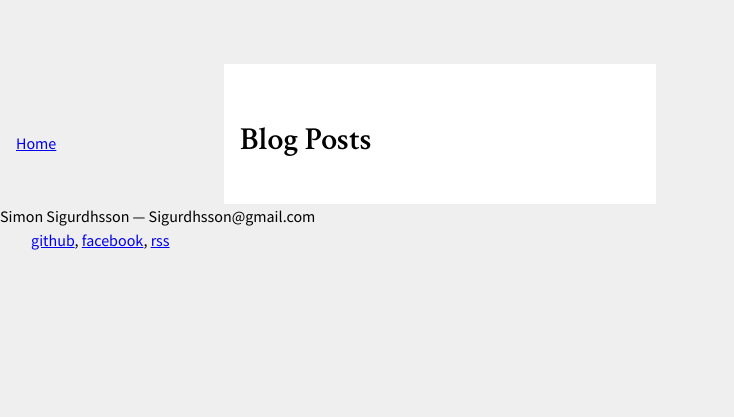
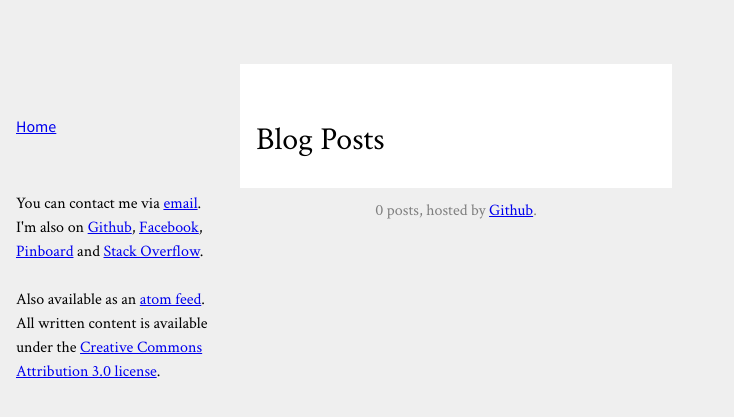
Before and after one commit to urdh/blog, a Jekyll site: the page built from index.html, in a window 1280 px wide. Shown: the top 417 px of the page, without its empty margins (0-734 px from the left). Built offline with Jekyll 4.4.1, drawn with Linux system fonts in a browser that asks for light colours; Markdown is read by kramdown in place of the engine named in the settings.

Commit message:
Various style and code changes.

```diff
--- a/_config.yml
+++ b/_config.yml
@@ -1,9 +1,6 @@
+safe: true
 name: 'Simon Sigurdhsson'
 url: http://urdh.github.com/
-feed: http://urdh.github.com/atom.xml
-author:
-  name: 'Simon Sigurdhsson'
-  email: 'Sigurdhsson@gmail.com'
 
 future: false
 permalink: /:categories/:year/:month/:title
--- a/_layouts/default.html
+++ b/_layouts/default.html
@@ -15,11 +15,13 @@
     </header>
     {{ content }}
     <footer>
-      <p>{{ site.author.name }} — {{ site.author.email }}</p>
       <p>
-        <a href="http://github.com/urdh/">github</a>,
-        <a href="http://facebook.com/sigurdhsson/">facebook</a>,
-        <a href="{{ site.feed }}">rss</a>
+        You can contact me via <a rel="author" href="http://www.google.com/recaptcha/mailhide/d?k=01AE2kOWqDabQ4PvNe9QuAiw==&c=4o8n3wF8OoZTUvLus64oT-H83jhO0d5JP_qEaGtUN1g=">email</a>.
+        I'm also on <a href="http://github.com/urdh/">Github</a>, <a href="http://facebook.com/sigurdhsson/">Facebook</a>, <a href="http://pinboard.in/u:urdh">Pinboard</a> and <a href="http://stackoverflow.com/users/147845/you">Stack Overflow</a>.
+      </p>
+      <p>
+        Also available as an <a rel="feed" type="application/atom+xml" href="/atom.xml">atom feed</a>.
+        All written content is available under the <a rel="license" href="http://creativecommons.org/licenses/by/3.0/">Creative Commons Attribution 3.0 license</a>.
       </p>
     </footer>
   </body>
--- a/_layouts/post.html
+++ b/_layouts/post.html
@@ -1,9 +1,13 @@
 ---
 layout: default
 ---
-<article class="post">
+<article class="post" pubdate="{{ page.date | date_to_xmlschema }}">
 	<header>
+		<p><time datetime="{{ page.date | date_to_xmlschema }}">{{ page.date | date_to_long_string }}</time></p>
 		<h1>{{ page.title }}</h1>
 	</header>
 	{{ content }}
+	<footer>
+		<p>{{ page.content | number_of_words }} words, typeset by <a href="http://github.com/mojombo/jekyll/">Jekyll</a>.</p>
+	</footer>
 </article>
--- a/index.html
+++ b/index.html
@@ -11,4 +11,7 @@ title: Simon Sigurdhsson
 		<li><span>{{ post.date | date_to_string }}</span> <a href="{{ post.url }}">{{ post.title }}</a></li>
 	{% endfor %}
 	</ul>
+	<footer>
+		<p>{{ site.posts | size }} posts, hosted by <a href="http://github.com/">Github</a>.</p>
+	</footer>
 </article>
--- a/stylesheets/general.css
+++ b/stylesheets/general.css
@@ -3,7 +3,7 @@
 /* Vertical flow, see http://blog.sigurdhsson.org/posts/I-X/on-web-typesetting.html */
 @import url(verticalflow.css);
 /* Webfonts */
-@import url(http://fonts.googleapis.com/css?family=Crimson+Text:600,600italic);
+@import url(http://fonts.googleapis.com/css?family=Crimson+Text:400,400italic,600,600italic);
 @import url(http://fonts.googleapis.com/css?family=Source+Sans+Pro:300,400,600,700,300italic,400italic,600italic,700italic&subset=latin,latin-ext);
 @import url(http://fonts.googleapis.com/css?family=Anonymous+Pro:400,400italic,700,700italic&subset=latin,latin-ext);
 /* Basic font definitions */
@@ -26,21 +26,56 @@ code, kbd, pre, samp {
 body {
     background: #efefef;
     padding: 4em 0;
+    overflow: auto;
 }
 body>header {
-    display: table-cell;
-    padding: 1em;
+    float: left;
     width: 12em;
+    padding: 1em 2em 1em 1em;
 }
-.post, .index * { text-align: left !important; }
+.post header p:first-child {
+    font-family: 'Crimson Text', serif;
+    font-size: 0.7072em;
+    line-height: 2.121;
+    top: 3.5348em;
+    position: absolute;
+    text-transform: uppercase;
+}
+.post *, .index * { text-align: left !important; }
 .post, .index {
+    position: absolute;
+    left: 15em;
     background: white;
-    display: table-cell;
     padding: 1em;
     min-width: 25em;
     max-width: 33em;
+}
+.post footer, .index footer {
+    display: block;
+    height: 6em;
+    width: 100%;
+    margin: 0 -1em -1em -1em;
+    padding: 0 1em;
+    background: #efefef;
+}
+.post footer p, .index footer p {
+    padding: .7072em 0;
+    text-align: center !important;
+    font-family: 'Crimson Text', serif;
+    color: #7f7f7f;
 }
 .post div.highlight {
     padding: 0 1em;
     margin: 0 -1em;
 }
+body>footer {
+    clear: left;
+    width: 12em;
+    padding: 1em 2em 1em 1em;
+    font-family: 'Crimson Text', serif;
+}
+body>footer p {
+    text-indent: 0;
+    margin: 1.5em 0;
+    text-align: left;
+}
```
Also changed, not shown: atom.xml (+3 -5 lines).
